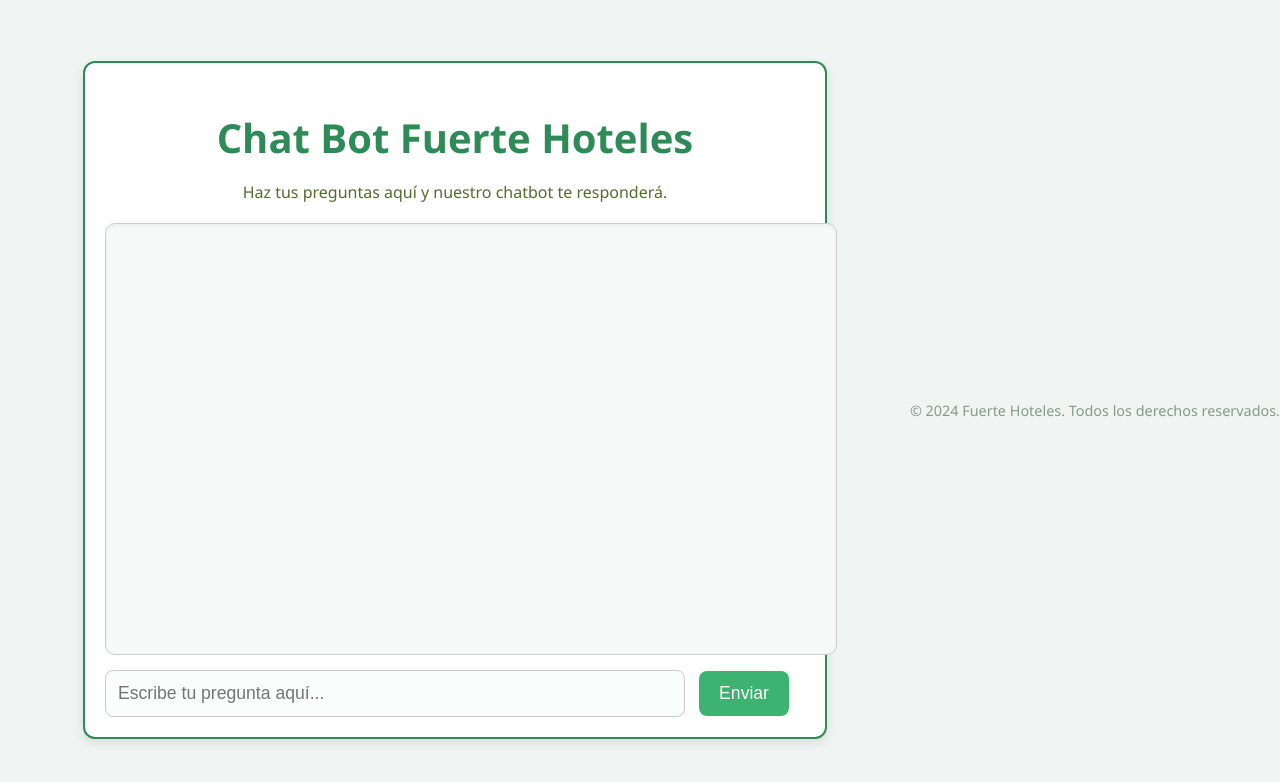
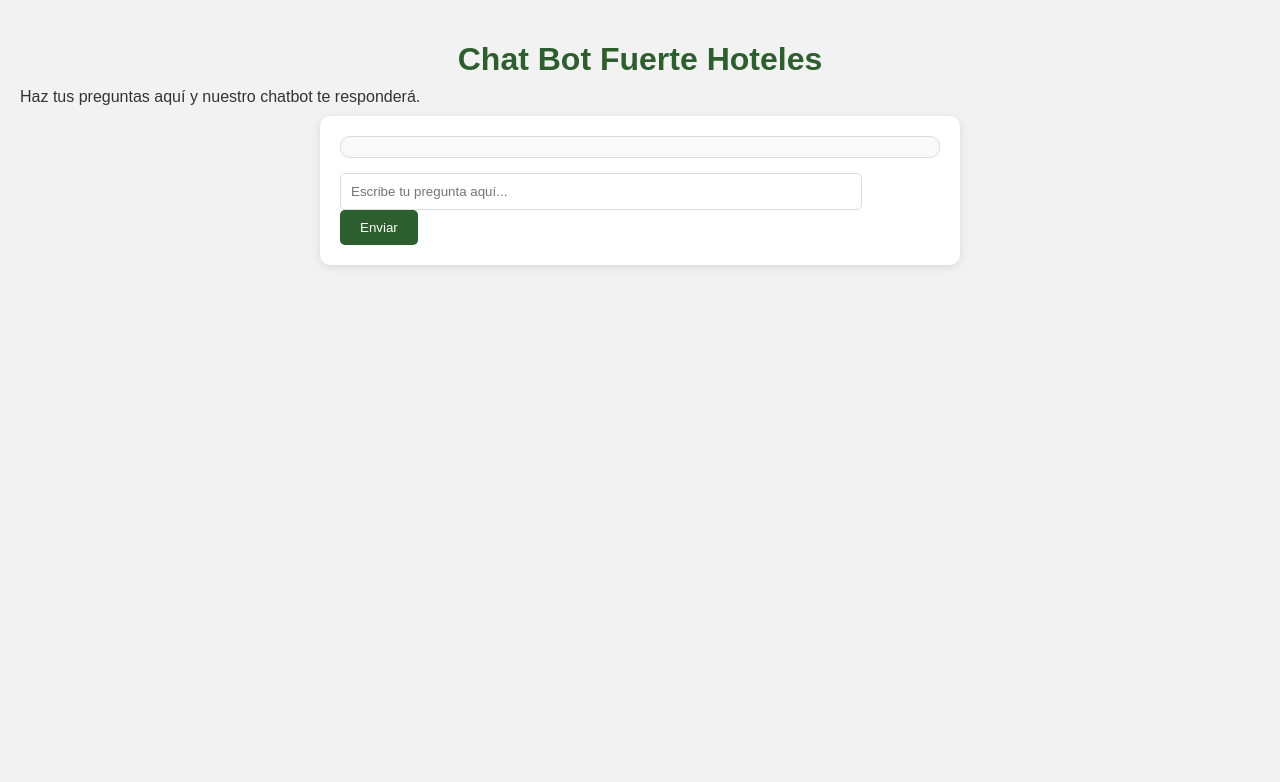
Before and after one commit to joseluque-hash/chatbot-web, a website: page index.html in a window 1280 px wide. Drawn offline with Linux system fonts and the light colour scheme.

Commit message:
Update index.html

```diff
--- a/index.html
+++ b/index.html
@@ -6,169 +6,132 @@
     <title>Chat Bot Fuerte Hoteles</title>
     <style>
         body {
-            font-family: 'Segoe UI', Tahoma, Geneva, Verdana, sans-serif;
-            background-color: #f0f4f3;
+            font-family: Arial, sans-serif;
+            background-color: #f2f2f2;
+            color: #333;
             margin: 0;
-            padding: 0;
-            display: flex;
-            justify-content: center;
-            align-items: center;
-            height: 100vh;
+            padding: 20px;
         }
 
         h1 {
             text-align: center;
-            color: #2e8b57;
-            font-size: 2.5em;
+            color: #2c5f2d; /* Dark green */
             margin-bottom: 10px;
         }
 
-        p {
-            text-align: center;
-            color: #556b2f;
-            margin-bottom: 20px;
-        }
-
         #chat-container {
-            width: 100%;
-            max-width: 700px;
-            margin: 20px auto;
+            background: white;
+            border-radius: 10px;
+            box-shadow: 0 2px 10px rgba(0, 0, 0, 0.1);
             padding: 20px;
-            background-color: #ffffff;
-            border-radius: 12px;
-            box-shadow: 0 4px 12px rgba(0, 0, 0, 0.1);
-            border: 2px solid #2e8b57;
+            max-width: 600px;
+            margin: auto;
         }
 
         #chat-box {
-            width: 100%;
-            height: 400px;
-            padding: 15px;
+            max-height: 400px;
             overflow-y: auto;
-            background-color: #f7faf9;
-            border: 1px solid #ccc;
+            margin-bottom: 15px;
+            padding: 10px;
+            border: 1px solid #ddd;
             border-radius: 10px;
-            margin-bottom: 15px;
-            box-shadow: inset 0 2px 4px rgba(0, 0, 0, 0.05);
+            background-color: #f9f9f9;
         }
 
-        #chat-box p {
-            margin: 8px 0;
+        p {
+            margin: 10px 0;
         }
 
-        #user-input {
-            width: calc(100% - 120px);
-            padding: 12px;
-            border: 1px solid #ccc;
-            border-radius: 8px;
-            box-sizing: border-box;
-            margin-right: 10px;
-            font-size: 1.1em;
-            background-color: #f9fdfc;
+        input[type="text"] {
+            width: calc(100% - 100px);
+            padding: 10px;
+            border: 1px solid #ddd;
+            border-radius: 5px;
+            outline: none;
         }
 
         button {
-            padding: 12px 20px;
+            padding: 10px 20px;
             border: none;
-            background-color: #3cb371;
-            color: #fff;
-            font-size: 1.1em;
-            border-radius: 8px;
+            background-color: #2c5f2d; /* Dark green */
+            color: white;
+            border-radius: 5px;
             cursor: pointer;
-            transition: background-color 0.3s ease;
+            transition: background 0.3s;
         }
 
         button:hover {
-            background-color: #2e8b57;
+            background-color: #234c23; /* Darker green */
         }
 
-        footer {
-            text-align: center;
-            margin-top: 20px;
-            color: #839b89;
-            font-size: 0.9em;
-        }
-
-        /* Estilos adicionales para hacer el diseño más atractivo */
-        #chat-box p {
-            background-color: #e0f7ea;
-            padding: 8px;
-            border-radius: 8px;
-            margin: 8px 0;
-            box-shadow: 0 2px 5px rgba(0, 0, 0, 0.05);
-        }
-
-        #chat-box p:nth-child(odd) {
-            background-color: #f1f8f5;
-        }
-
-        #chat-box p:nth-child(even) {
-            background-color: #e6f0ec;
+        /* Typing Indicator */
+        .typing-indicator {
+            font-style: italic;
+            color: #aaa;
+            margin-top: 10px;
         }
     </style>
 </head>
 <body>
+    <h1>Chat Bot Fuerte Hoteles</h1>
+    <p>Haz tus preguntas aquí y nuestro chatbot te responderá.</p>
+
     <div id="chat-container">
-        <h1>Chat Bot Fuerte Hoteles</h1>
-        <p>Haz tus preguntas aquí y nuestro chatbot te responderá.</p>
-
         <div id="chat-box"></div>
-
+        <div class="typing-indicator" id="typing-indicator" style="display: none;">Chatbot está escribiendo...</div>
         <input type="text" id="user-input" placeholder="Escribe tu pregunta aquí...">
         <button onclick="sendMessage()">Enviar</button>
     </div>
-
-    <footer>
-        &copy; 2024 Fuerte Hoteles. Todos los derechos reservados.
-    </footer>
 
     <script>
         function sendMessage() {
             const userInput = document.getElementById('user-input').value;
             const chatBox = document.getElementById('chat-box');
+            const typingIndicator = document.getElementById('typing-indicator');
 
-            // Mostrar el mensaje del usuario en el chat
+            // Display user message
             const userMessage = document.createElement('p');
             userMessage.textContent = "Tú: " + userInput;
             chatBox.appendChild(userMessage);
+            document.getElementById('user-input').value = ''; // Clear input
 
-            // Verificar si el input del usuario no está vacío
-            if (!userInput) {
-                alert("Por favor, escribe algo antes de enviar.");
-                return;
-            }
+            // Show typing indicator
+            typingIndicator.style.display = 'block';
 
-            // Llamar a la función de Netlify para enviar la pregunta a OpenAI
-            fetch('/.netlify/functions/openai-function', {
+            // Call OpenAI API
+            fetch('https://api.openai.com/v1/completions', {
                 method: 'POST',
                 headers: {
-                    'Content-Type': 'application/json'
+                    'Content-Type': 'application/json',
+                    'Authorization': `Bearer YOUR_API_KEY`
                 },
-                body: JSON.stringify({ prompt: userInput })
+                body: JSON.stringify({
+                    model: "gpt-3.5-turbo", // Updated model
+                    prompt: userInput,
+                    max_tokens: 100
+                })
             })
             .then(response => response.json())
             .then(data => {
+                // Hide typing indicator
+                typingIndicator.style.display = 'none';
+
                 const botMessage = document.createElement('p');
-
-                // Acceder al contenido del mensaje del chatbot
-                if (data.choices && data.choices[0].message && data.choices[0].message.content) {
-                    botMessage.textContent = "Chatbot: " + data.choices[0].message.content.trim();
+                if (data.choices && data.choices[0].text) {
+                    botMessage.textContent = "Chatbot: " + data.choices[0].text.trim();
                 } else {
                     botMessage.textContent = "Chatbot: No se ha podido obtener una respuesta.";
                 }
-
                 chatBox.appendChild(botMessage);
-                chatBox.scrollTop = chatBox.scrollHeight; // Mover el scroll al final
+                chatBox.scrollTop = chatBox.scrollHeight; // Scroll to the bottom
             })
             .catch(error => {
+                typingIndicator.style.display = 'none';
                 console.error('Error:', error);
                 const errorMessage = document.createElement('p');
                 errorMessage.textContent = "Error al conectar con el chatbot.";
                 chatBox.appendChild(errorMessage);
             });
-
-            // Limpiar el input del usuario
-            document.getElementById('user-input').value = '';
         }
     </script>
 </body>
```
